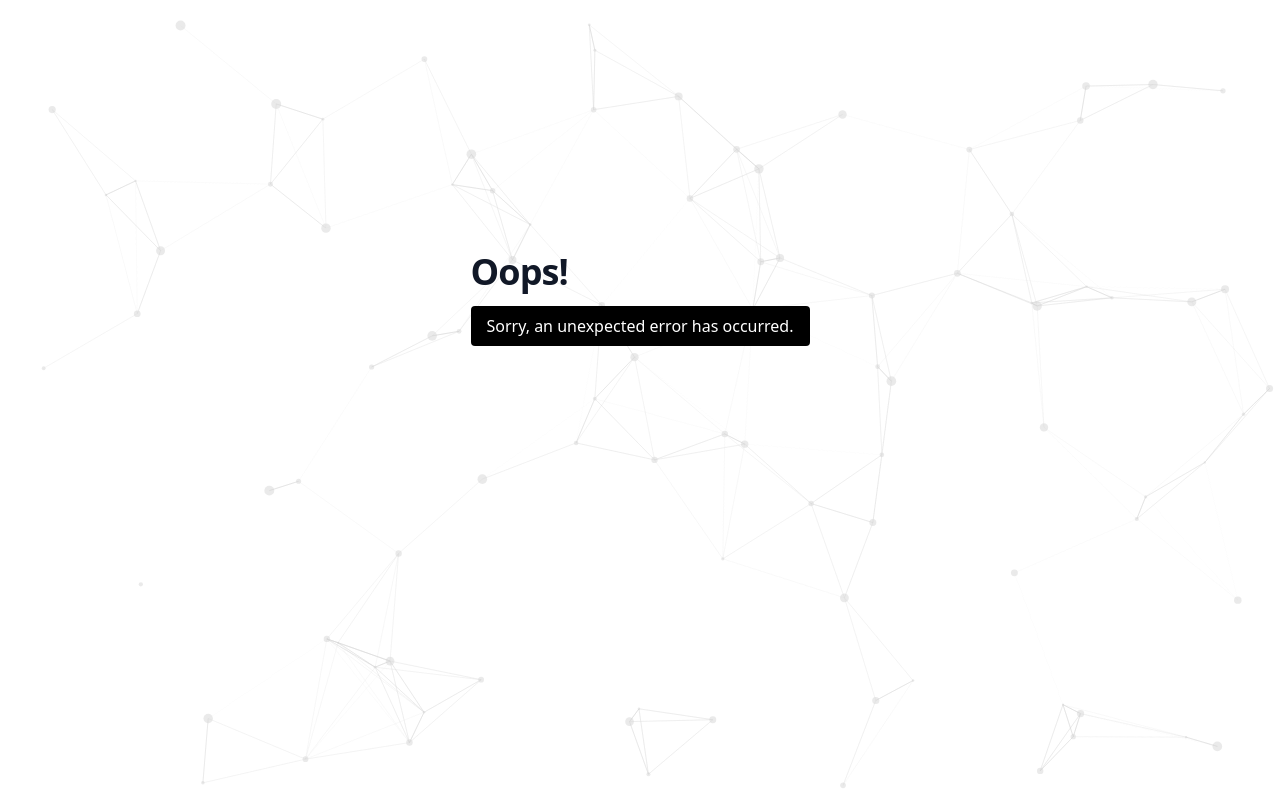
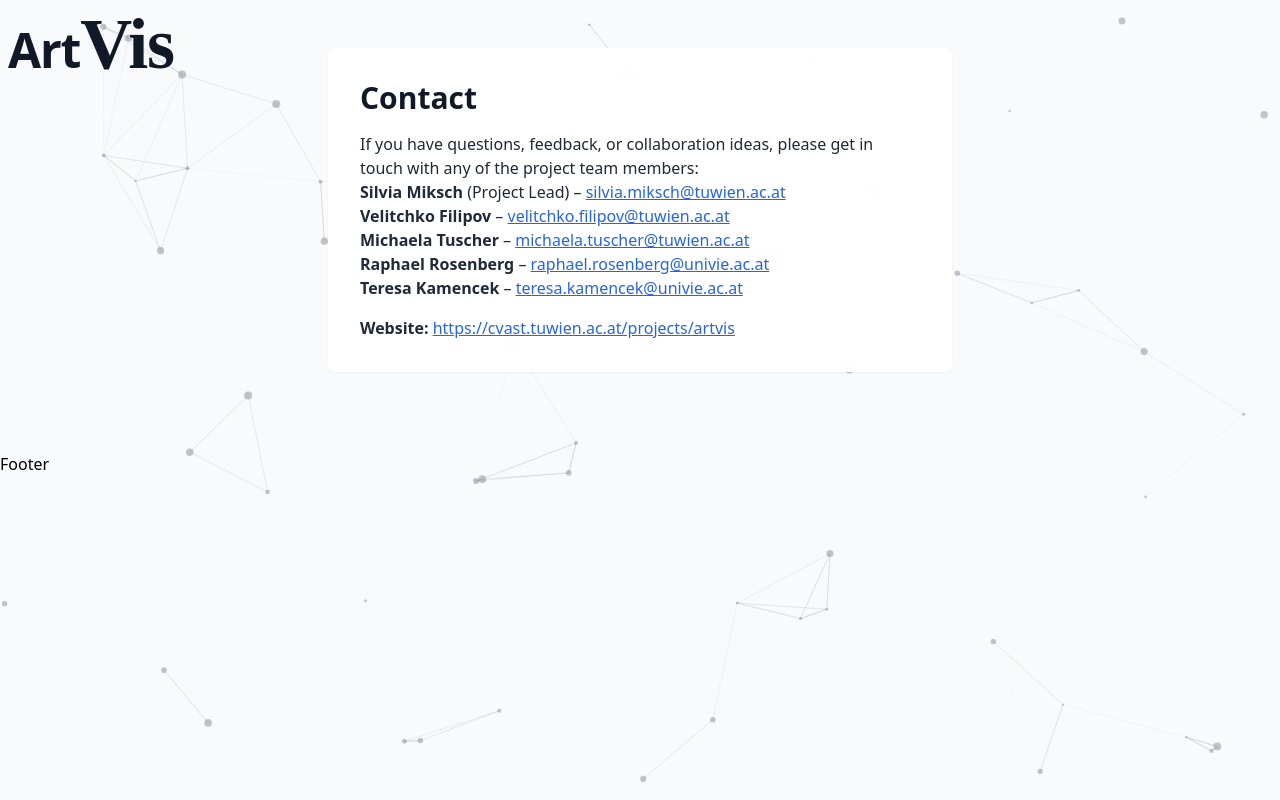
Before and after one commit to velitchko/artvis, a React app in the folder frontend/: page /contact in a window 1280 px wide. Built offline with nearby package versions, Linux system fonts and the light colour scheme.

Commit message:
contact page added

```diff
--- /dev/null
+++ b/frontend/src/pages/contact.tsx
@@ -0,0 +1,34 @@
+import * as React from 'react';
+import NavigationComponent from '../components/navigation/navigation';
+import FooterComponent from '../components/footer/footer';
+import ParticlesTransparentComponent from '../components/particles/particles-transparent';
+
+const ContactPage: React.FC = () => (
+  <div className="min-h-screen bg-gray-50 relative overflow-hidden">
+    <div className="absolute inset-0 z-0">
+      <ParticlesTransparentComponent />
+    </div>
+    <div className="relative z-10">
+      <NavigationComponent showHeading={true} />
+      <div className="max-w-2xl mx-auto px-6 py-12 relative z-10">
+        <div className="bg-white/90 backdrop-blur-sm rounded-lg shadow-sm p-8 mb-8">
+          <h1 className="text-3xl font-extrabold text-gray-900 mb-4">Contact</h1>
+          <div className="prose prose-md max-w-none text-gray-800">
+            <p>If you have questions, feedback, or collaboration ideas, please get in touch with any of the project team members:</p>
+            <ul>
+              <li><strong>Silvia Miksch</strong> (Project Lead) – <a href="mailto:silvia.miksch@tuwien.ac.at" className="text-blue-600 underline">silvia.miksch@tuwien.ac.at</a></li>
+              <li><strong>Velitchko Filipov</strong> – <a href="mailto:velitchko.filipov@tuwien.ac.at" className="text-blue-600 underline">velitchko.filipov@tuwien.ac.at</a></li>
+              <li><strong>Michaela Tuscher</strong> – <a href="mailto:michaela.tuscher@tuwien.ac.at" className="text-blue-600 underline">michaela.tuscher@tuwien.ac.at</a></li>
+              <li><strong>Raphael Rosenberg</strong> – <a href="mailto:raphael.rosenberg@univie.ac.at" className="text-blue-600 underline">raphael.rosenberg@univie.ac.at</a></li>
+              <li><strong>Teresa Kamencek</strong> – <a href="mailto:teresa.kamencek@univie.ac.at" className="text-blue-600 underline">teresa.kamencek@univie.ac.at</a></li>
+            </ul>
+            <p className="mt-4"><strong>Website:</strong> <a href="https://cvast.tuwien.ac.at/projects/artvis" className="text-blue-600 underline" target="_blank" rel="noopener noreferrer">https://cvast.tuwien.ac.at/projects/artvis</a></p>
+          </div>
+        </div>
+      </div>
+      <FooterComponent />
+    </div>
+  </div>
+);
+
+export default ContactPage;
--- a/frontend/src/routes/base.tsx
+++ b/frontend/src/routes/base.tsx
@@ -12,6 +12,7 @@ import PublicationsPage from "../pages/publications";
 import GroupsPage from "../pages/groups";
 import GroupDetailPage from "../pages/group.detail";
 import DataPage from "../pages/data";
+import ContactPage from "../pages/contact";
 
 
 export default function Base() {
@@ -28,6 +29,7 @@ export default function Base() {
                 <Route path="/groups" element={<GroupsPage />} />
                 <Route path="/group/:id" element={<GroupDetailPage />} />
                 <Route path="/data" element={<DataPage />} />
+                <Route path="/contact" element={<ContactPage />} />
                 <Route path="*" element={<ErrorPage />} />
             </Routes>
         </React.StrictMode>
```
